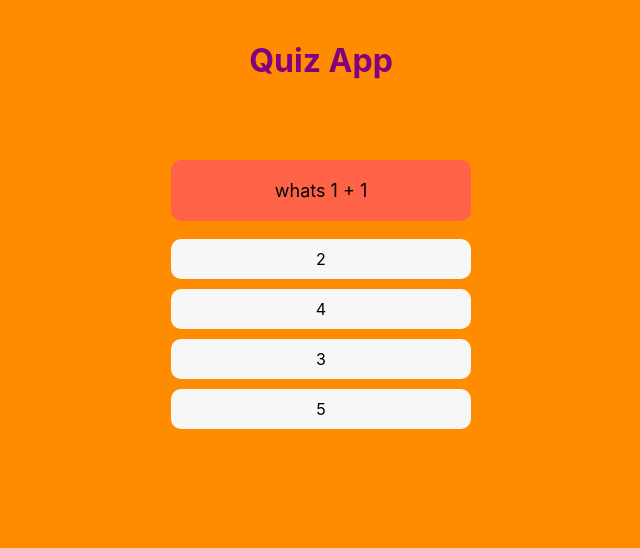
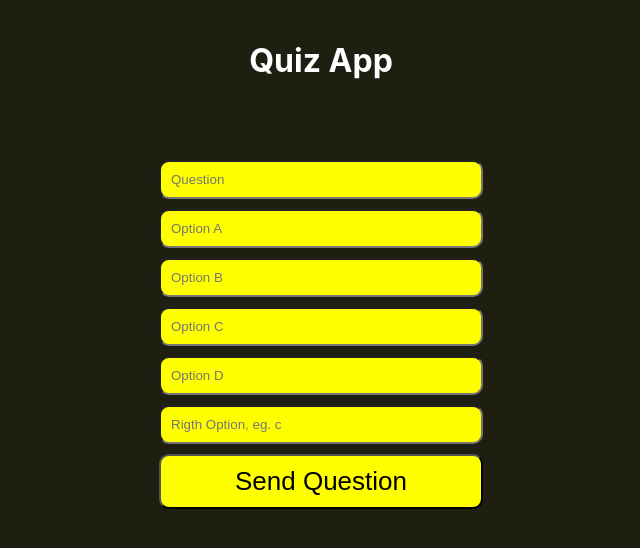
Before and after one commit to EusebioSimango/quiz-app, a React (Vite) app: page /question/add in a window 1280 px wide. Shown: the top 548 px of the page, without its empty margins (319-959 px from the left). Built offline with nearby package versions, Linux system fonts and the light colour scheme.

Commit message:
finalize the version w/ quiz-app--api

```diff
--- a/src/App.tsx
+++ b/src/App.tsx
@@ -1,77 +1,23 @@
 import { useState } from 'react'
+import {  BrowserRouter as Router, Routes, Route} from 'react-router-dom'
+import Questions from './components/Questions'
+import Start from './components/Start'
 import './App.css'
 
 function App() {
-    const questions: any = [
-    {
-      question: 'whats 1 + 1',
-      a: '2',
-      b: '4',
-      c: '3',
-      d: '5',
-      rightAnswer: 'a'
-    },
-    {
-      question: 'whats 12 + 1',
-      a: '2',
-      b: '4',
-      c: '13',
-      d: '5',
-      rightAnswer: 'c'
-    },
-     {
-      question: 'Qual dos nomes abaixo e de um dos criadores do Facebook Inc. agora META',
-      a: 'Ellon Musk',
-      b: 'Mark Zuckeberg',
-      c: 'Bill Gates',
-      d: 'Jeff Bazzos',
-      rightAnswer: 'b'
-    }
-  ]
 
-  const [question, setQuestion] = useState(questions[0])
-
-  const generateId = () => {
-    const id: int = Math.floor(Math.random() * 50)
-    console.log('gened:', id)
-    verifyQuestion(id)
-  }
-
-  const renderQuestion = id => {
-    console.log('rendering:', id);
-    return setQuestion(questions[id])
-  }
-  const verifyQuestion = id => {
-    console.log('verifying:', id)
-    if (questions[id]) return renderQuestion(id)
-    return generateId()
-
-  }
-
-  const verifyAnswer = (id: any, question: any) => {
-    if (id === question.rightAnswer) {
-      console.log('certa a resposta')
-      return generateId()
-    }
-    return console.log('OH OH OH!', id)
-  }
 
   return (
     <div className="App">
       <h1>Quiz App</h1>
 
-      { question && (
-          <div className="questionContainer">
-            <p className="question">{question.question}</p>
-            <ul className="options">
-              <li className="option" id="a" onClick={(e) => verifyAnswer(e.target.id, question)}>{question.a}</li>
-              <li className="option" id="b" onClick={(e) => verifyAnswer(e.target.id, question)}>{question.b}</li>
-              <li className="option" id="c" onClick={(e) => verifyAnswer(e.target.id, question)}>{question.c}</li>
-              <li className="option" id="d" onClick={(e) => verifyAnswer(e.target.id, question)}>{question.d}</li>
-            </ul>
-          </div>
-          )
-        }
+       <Router>
+        <Routes>
+           <Route exect path="/" element={ <Start /> } />
+          <Route path='/question/add/' element={ <Questions/> } />
+
+        </Routes>
+       </Router>
     </div>
   )
 }
--- /dev/null
+++ b/src/components/Questions.tsx
@@ -0,0 +1,42 @@
+import { useState } from 'react'
+import Start from  './Start'
+
+const Questions: React.FC = () => {
+	console.log(Start.questions)
+	const [question, setQuestion] = useState(null)
+	const [optionA, setOptionA] = useState(null)
+	const [optionB, setOptionB] = useState(null)
+	const [optionC, setOptionC] = useState(null)
+	const [optionD, setOptionD] = useState(null)
+	const [rightOption, setRightOption] = useState(null)
+
+	const handleSubmit: any = e => {
+		e.preventDefault()
+		const data: any = {
+			question: question,
+			a:optionA,
+		 	b: optionB,
+			c: optionC,
+			d: optionD,
+			rightAnswer: rightOption
+		}
+		questions.push(data)
+		console.log(questions)
+	}
+
+	return (
+		<div>
+			<form onSubmit={handleSubmit}>
+				<input placeholder="Question" onChange={e => setQuestion(e.target.value)}/>
+			  <input placeholder="Option A" onChange={e => setOptionA(e.target.value)}/>
+ 			  <input placeholder="Option B" onChange={e => setOptionB(e.target.value)}/>
+			  <input placeholder="Option C" onChange={e => setOptionC(e.target.value)}/>
+			  <input placeholder="Option D" onChange={e => setOptionD(e.target.value)}/>
+			  <input placeholder="Rigth Option, eg. c" onChange={e => setRightOption(e.target.value)}/>
+			  <button type="submit">Send Question</button>
+			</form>
+		</div>
+	)
+}
+
+export default Questions
--- /dev/null
+++ b/src/components/Start.tsx
@@ -0,0 +1,61 @@
+import { useState, useEffect } from 'react'
+
+const Start: React.FC = () => {
+  const [questions, setQuestions] = useState(null)
+
+	useEffect(() => {
+    fetch('http://localhost:8080/questions/all')
+      .then(response => response.json())
+      .then(data => {
+        setQuestions(data)
+        setQuestion(questions[0])
+      })
+  }, [])
+
+
+const [question, setQuestion] = questions ? useState(questions[0]) : useState(null)
+
+
+  const generateId = () => {
+    const id: int = Math.floor(Math.random() * 50)
+    console.log('gened:', id)
+    verifyQuestion(id)
+  }
+
+  const renderQuestion = id => {
+    console.log('rendering:', id);
+    return setQuestion(questions[id])
+  }
+  const verifyQuestion = id => {
+    console.log('verifying:', id)
+    if (questions[id]) return renderQuestion(id)
+    return generateId()
+
+  }
+
+  const verifyAnswer = (id: any, question: any) => {
+    if (id === question.rightAnswer) {
+      console.log('certa a resposta')
+      return generateId()
+    }
+    return console.log('OH OH OH!', id)
+  }
+
+	return (
+		<>
+			{ question && (
+        <div className="questionContainer">
+          <p className="question">{question.question}</p>
+          <ul className="options">
+            <li className="option" id="a" onClick={(e) => verifyAnswer(e.target.id, question)}>{question.a}</li>
+            <li className="option" id="b" onClick={(e) => verifyAnswer(e.target.id, question)}>{question.b}</li>
+            <li className="option" id="c" onClick={(e) => verifyAnswer(e.target.id, question)}>{question.c}</li>
+            <li className="option" id="d" onClick={(e) => verifyAnswer(e.target.id, question)}>{question.d}</li>
+          </ul>
+        </div>
+      )}
+</>
+	)
+}
+
+export default Start
--- a/src/index.css
+++ b/src/index.css
@@ -9,7 +9,7 @@ body {
     sans-serif;
   -webkit-font-smoothing: antialiased;
   -moz-osx-font-smoothing: grayscale;
-  background-color: darkorange;
+  background-color: #1e1e11;
 }
 
 code {
@@ -18,16 +18,16 @@ code {
 }
 
 h1 {
-  color: purple;
+  color: #fff;
   padding: 20px;
   margin-bottom: 60px;
 }
 
 .question {
-  color: #000;
+  color: #fff;
   font-size: 18px;
   max-width: 300px;
-  background-color: tomato;
+  background-color: #51e337;
   padding: 20px;
   border-radius: 10px;
 }
@@ -44,17 +44,33 @@ li {
   list-style: none;
 }
 .option {
-  background-color: #f7f7f7;
+  background-color: yellow;
   padding: 10px;
   transition: .6s;
   border-radius: 10px;
+  color:  #5c5c5c;
 }
 
 .option:hover {
-  background-color: #ccc;
+  background-color: #ade700;
 }
 
 .questionContainer {
   min-width: 300px;
   max-width: 600px;
+
 }
+
+form {
+  display: flex;
+  flex-direction: column;
+  gap: 10px;
+}
+
+form input, button {
+  background-color: yellow;
+  padding: 10px;
+  min-width: 300px;
+  max-width: 600px;
+  border-radius: 10px;
+}
```
Also changed, not shown: src/components/Questions.jsx (deleted, +0 -29 lines).
